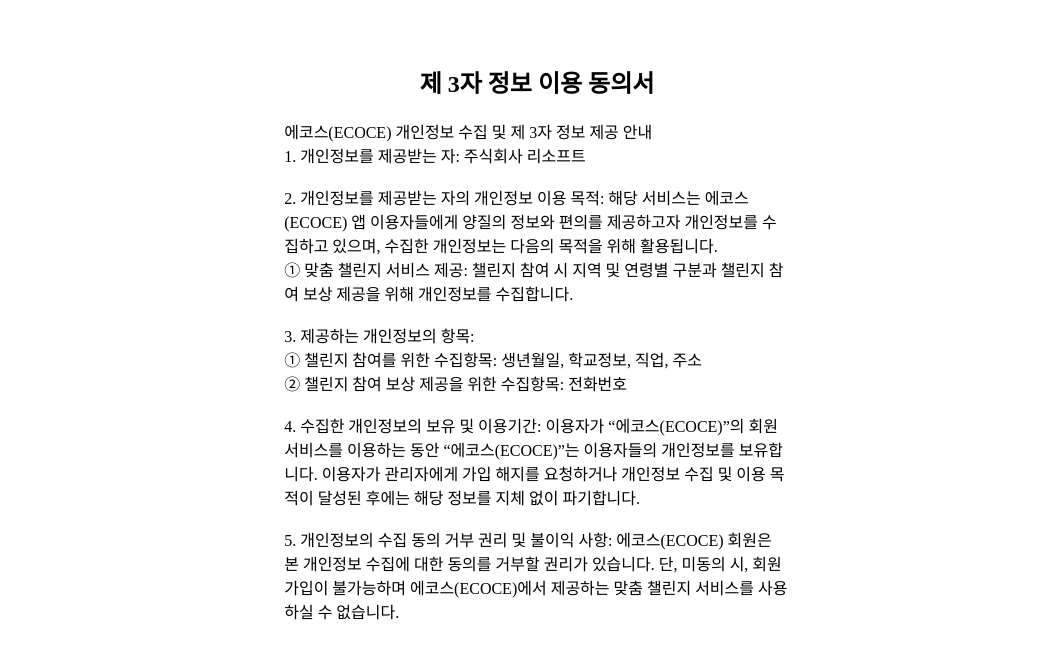
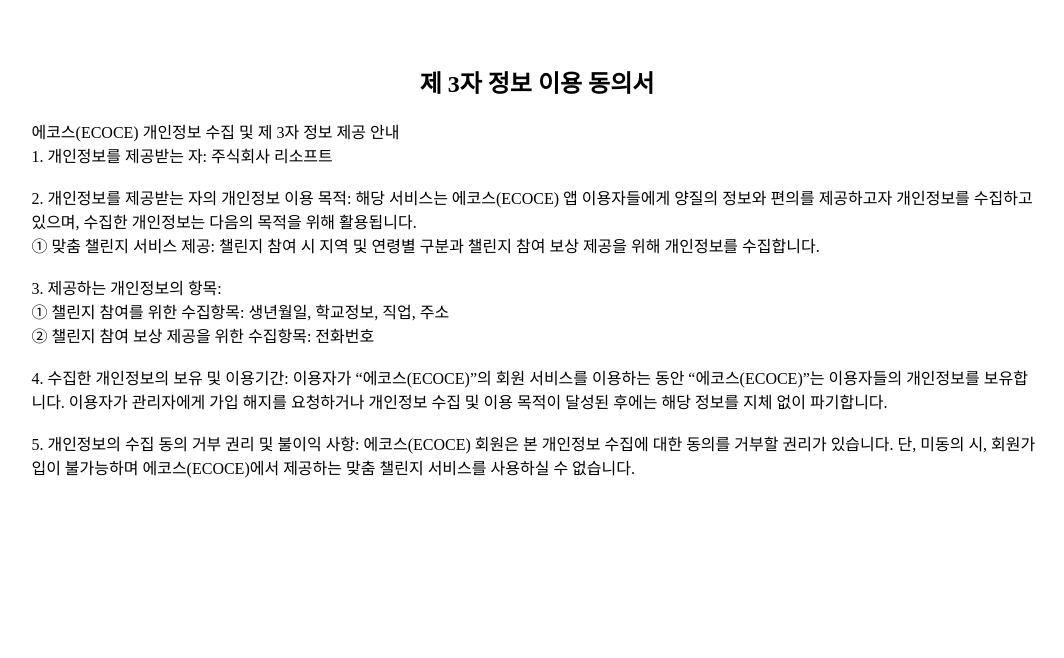
Before and after one commit to Resoft-kr/third-party-agreement, a plain HTML site: page index.html in a window 1280 px wide. Shown: the whole page, without its empty margins (103-1167 px from the left). Drawn offline with Linux system fonts and the light colour scheme.

Commit message:
Update index.html

```diff
--- a/index.html
+++ b/index.html
@@ -5,7 +5,7 @@
 <title>에코스(ECOCE)</title>
 </head>
 <body>
-	<div style="width:40%; height:100%; margin:0 auto; text-align:left; vertical-align: middle;"><br><br>
+	<div style="width:80%; height:100%; margin:0 auto; text-align:left; vertical-align: middle;"><br><br>
 		<h2  style="text-align:center;">제 3자 정보 이용 동의서</h2>
 
 		에코스(ECOCE) 개인정보 수집 및 제 3자 정보 제공 안내<br/>
```
